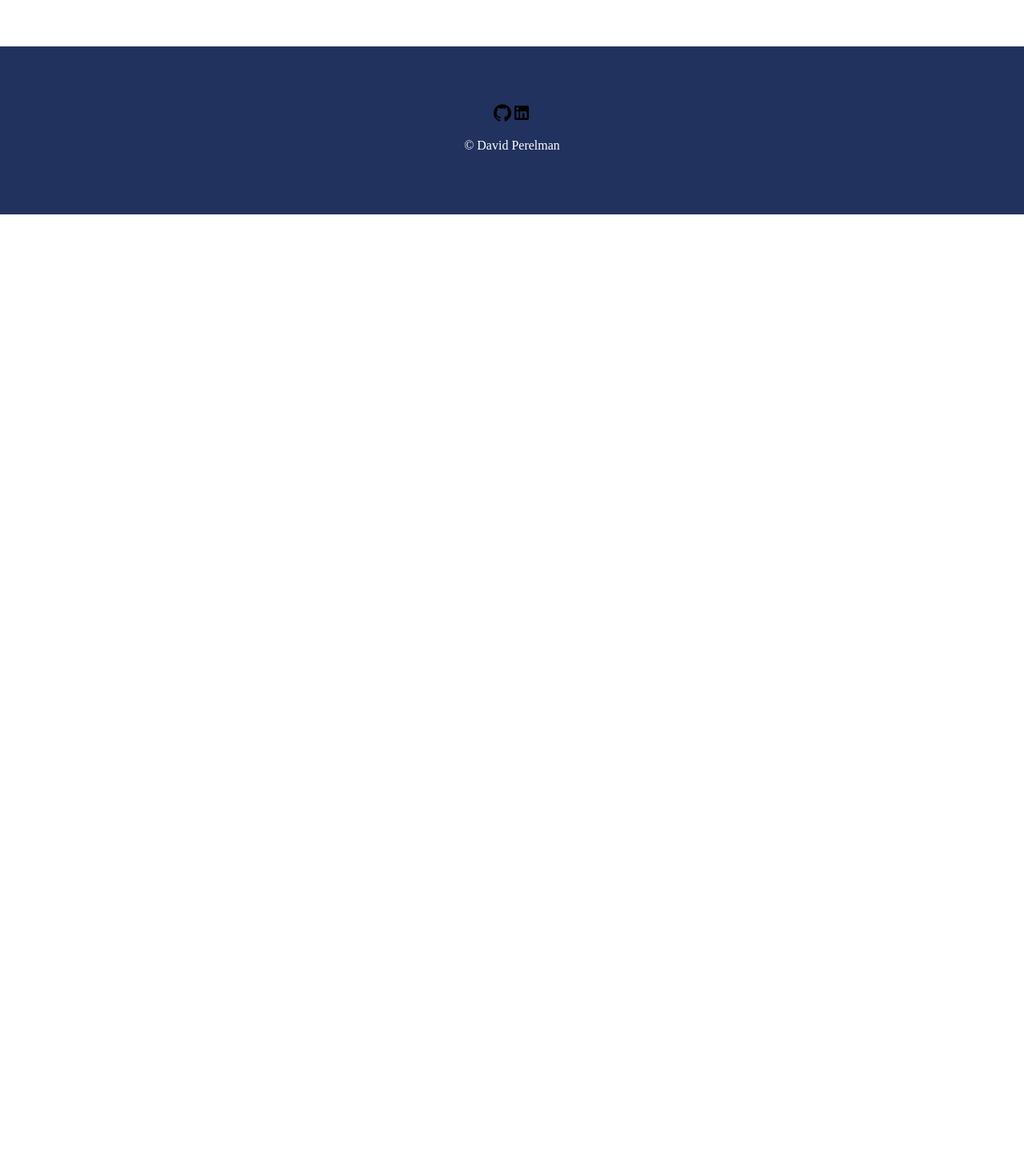
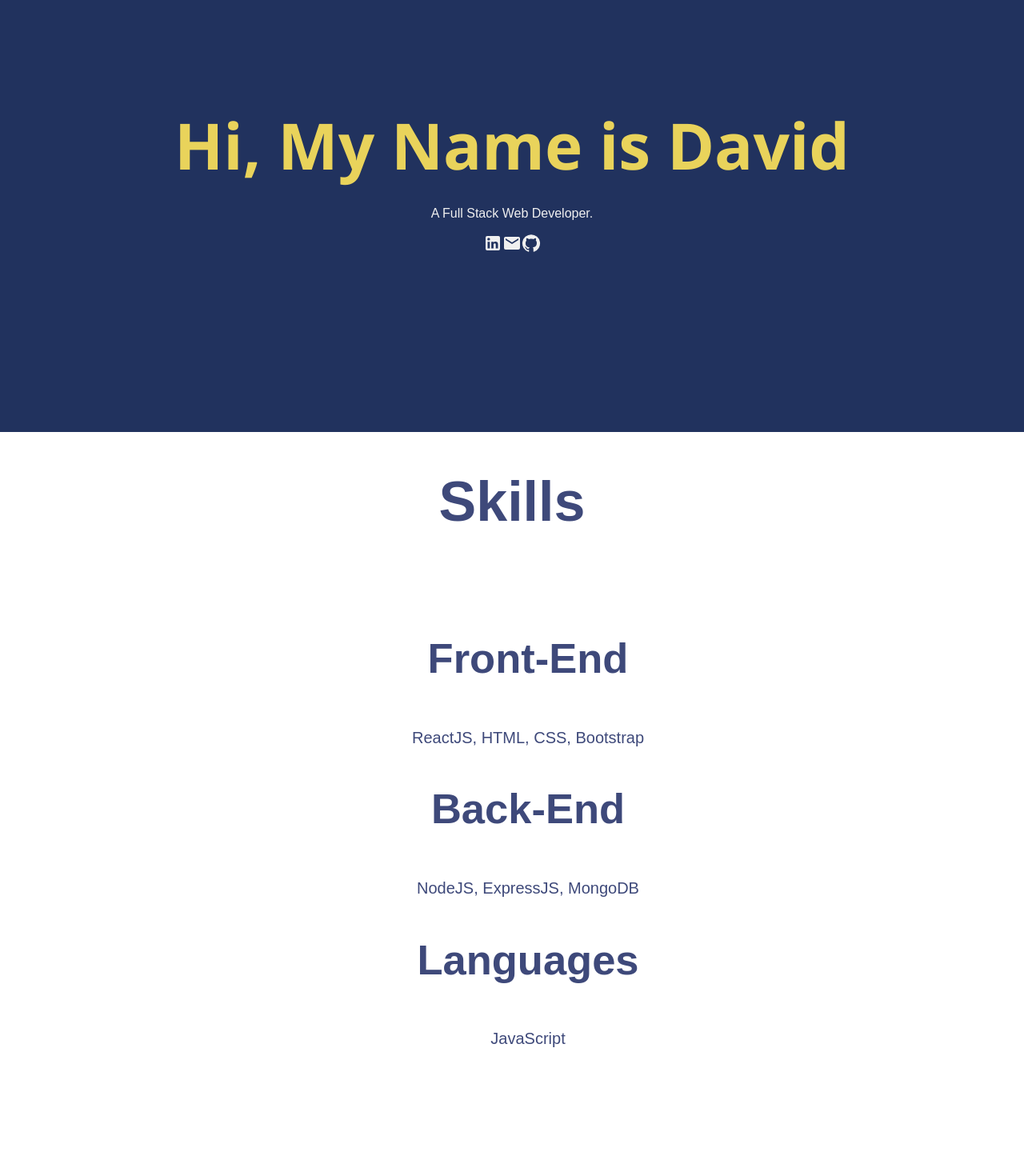
Before and after one commit to DavidPerelman/my-portfolio, a React (Create React App) app: page / in a window 1280 px wide. Shown: the part 260-1730 px from the top of the page at 80% size. Before the commit the page ends 800 px from the top, so only its background shows below. Built offline with nearby package versions, Linux system fonts and the light colour scheme.

Commit message:
setup Home.css

```diff
--- a/src/components/Footer.js
+++ b/src/components/Footer.js
@@ -11,7 +11,7 @@
 const Footer = () => {
   return (
     <div className='footer'>
-      <div>
+      <div className='socialMedia'>
         <GitHub />
         <LinkedIn />
       </div>
--- a/src/pages/Home.js
+++ b/src/pages/Home.js
@@ -1,7 +1,38 @@
 import React from 'react';
+import { Email, GitHub, LinkedIn } from '@mui/icons-material';
+import '../styles/Home.css';
 
 const Home = () => {
-  return <div>Home</div>;
+  return (
+    <div className='home'>
+      <div className='about'>
+        <h2>Hi, My Name is David</h2>
+        <div className='propmt'>
+          <p>A Full Stack Web Developer.</p>
+          <LinkedIn />
+          <Email />
+          <GitHub />
+        </div>
+      </div>
+      <div className='skills'>
+        <h1>Skills</h1>
+        <ol className='list'>
+          <li className='item'>
+            <h2>Front-End</h2>
+            <span>ReactJS, HTML, CSS, Bootstrap</span>
+          </li>
+          <li className='item'>
+            <h2>Back-End</h2>
+            <span>NodeJS, ExpressJS, MongoDB</span>
+          </li>
+          <li className='item'>
+            <h2>Languages</h2>
+            <span>JavaScript</span>
+          </li>
+        </ol>
+      </div>
+    </div>
+  );
 };
 
 export default Home;
--- /dev/null
+++ b/src/styles/Home.css
@@ -0,0 +1,80 @@
+.home {
+  width: 100%;
+  align-items: center;
+  font-family: 'Arial', sans-serif;
+  color: #3e497a;
+}
+
+.about {
+  width: 100%;
+  height: calc(100vh - 100px);
+  display: flex;
+  flex-direction: column;
+  justify-content: center;
+  align-items: center;
+  text-align: center;
+  background-color: #21325e;
+  color: #f0f0f0;
+}
+
+.about h2 {
+  font-family: 'Segoe UI', Tahoma, Geneva, Verdana, sans-serif;
+  font-size: 80px;
+  color: #e9d35b;
+  height: 50px;
+}
+
+.about .prompt {
+  width: 40%;
+  font-size: 30px;
+}
+.prompt svg {
+  font-size: 60px;
+  margin: 5px;
+  color: white;
+}
+
+.skills {
+  font-size: 35px;
+  width: 100%;
+  display: flex;
+  justify-content: center;
+  flex-direction: column;
+  align-items: center;
+}
+
+.skills h1 {
+  color: #3e497a;
+}
+
+.skills .list {
+  list-style: none;
+  width: 60%;
+}
+
+.list span {
+  font-size: 20px;
+}
+
+@media only screen and (max-width: 600px) {
+  .about h2 {
+    font-size: 40px;
+  }
+
+  .about .prompt {
+    margin-top: 10px;
+    font-size: 20px;
+    width: 80%;
+  }
+
+  .skills {
+    text-align: center;
+  }
+  .list {
+    padding: 0;
+  }
+
+  .skills h2 {
+    font-size: 30px;
+  }
+}
```
